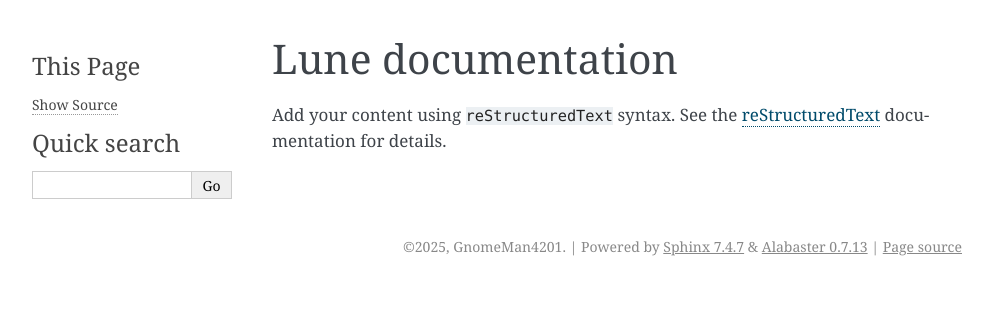
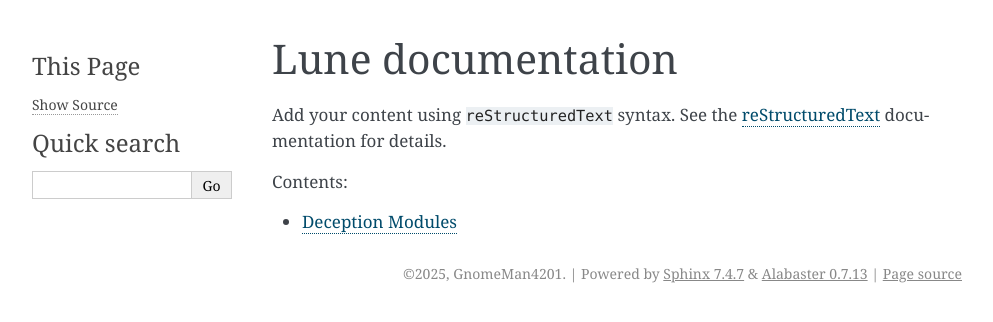
Before and after one commit to GnomeMan4201/Lune, a Sphinx documentation site: the page built from docs/source/index.rst, in a window 1280 px wide. Shown: the top 322 px of the page, without its empty margins (148-1141 px from the left). Built offline with Sphinx 7.4.7, drawn with Linux system fonts in a browser that asks for light colours.

Commit message:
📚 Final fix: Add Makefile, fix PYTHONPATH, ensure Sphinx builds

```diff
--- a/docs/source/conf.py
+++ b/docs/source/conf.py
@@ -32,3 +32,7 @@ exclude_patterns = []
 
 html_theme = 'alabaster'
 html_static_path = ['_static']
+
+import os
+import sys
+sys.path.insert(0, os.path.abspath('..'))
--- a/docs/source/index.rst
+++ b/docs/source/index.rst
@@ -12,5 +12,6 @@ documentation for details.
 
 
 .. toctree::
+   modules
    :maxdepth: 2
    :caption: Contents:
```
